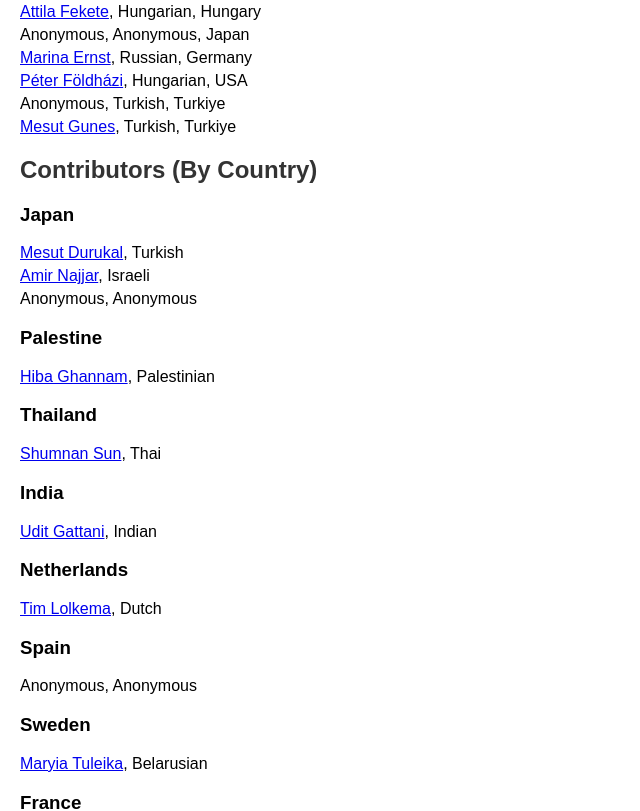
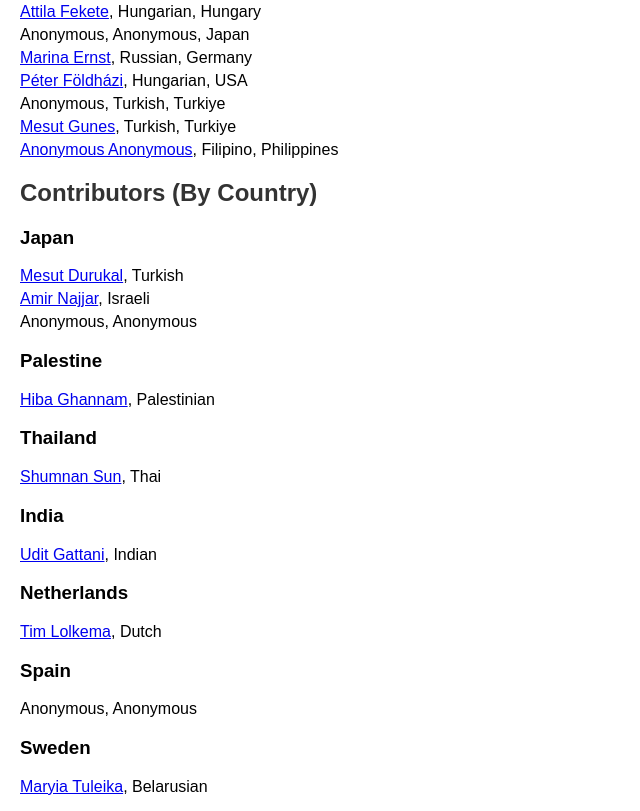
Before and after one commit to mesutdurukal/Global-Testing-Practices, a plain HTML site: page index.html in a window 1280 px wide. Shown: the part 1458-2269 px from the top of the page, without its empty margins (0-640 px from the left). Drawn offline with nearby package versions, Linux system fonts and the light colour scheme.

Commit message:
feedback from philippines

```diff
--- a/index.html
+++ b/index.html
@@ -80,7 +80,8 @@
         { name: "Marina Ernst", nationality: "Russian", country: "Germany", lat: 50.355, lon: 7.5919 },
         { name: "Péter Földházi", nationality: "Hungarian", country: "USA", lat: 40.7449, lon: -73.999 },
         { name: "Anonymous", nationality: "Turkish", country: "Turkiye", lat: 40.973, lon: 29.058 },
-        { name: "Mesut Gunes", nationality: "Turkish", country: "Turkiye", lat: 41.0323, lon: 28.8901 }
+        { name: "Mesut Gunes", nationality: "Turkish", country: "Turkiye", lat: 41.0323, lon: 28.8901 },
+        { name: "Anonymous Anonymous", nationality: "Filipino", country: "Philippines", lat: 14.600, lon: 120.974 }
     ];
 
     // Helper: build file path if not anonymous
```
Also changed, not shown: 1 other file.
